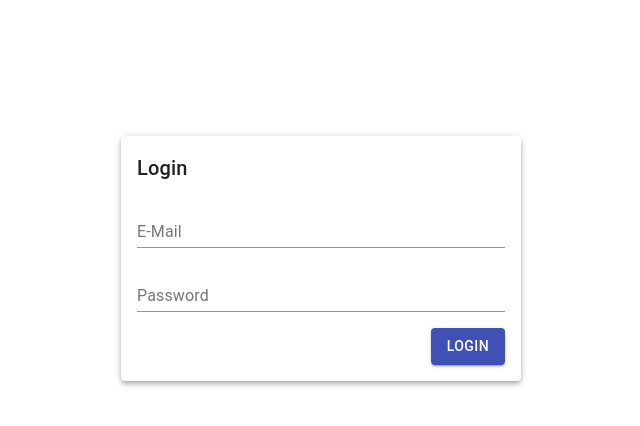
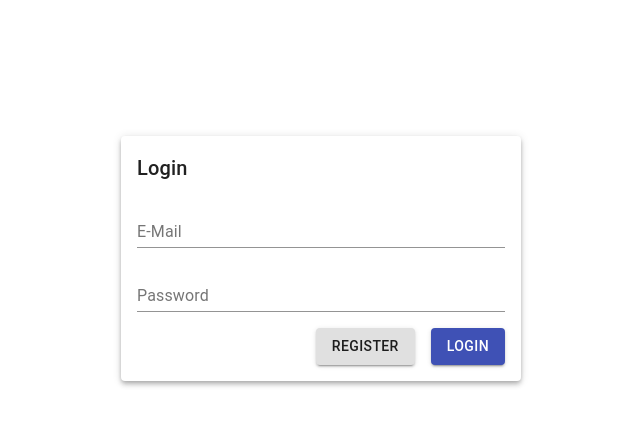
Before and after one commit to andreasbehnke/spring-authentication-jwt-react, a React (Create React App) app in the folder webclient/: page /login in a window 1280 px wide. Shown: the top 426 px of the page, without its empty margins (319-959 px from the left). Built offline with nearby package versions, Linux system fonts and the light colour scheme.

Commit message:
added navigation from login page to registration page

```diff
--- a/webclient/src/LoginForm.tsx
+++ b/webclient/src/LoginForm.tsx
@@ -1,4 +1,4 @@
-import {Button, Grid, TextField, Typography} from "@material-ui/core";
+import {Box, Button, Grid, TextField, Typography} from "@material-ui/core";
 import React, {useState} from "react";
 import axios from "axios";
 import UserAuthenticationRequest from "./UserAuthenticationRequest";
@@ -32,6 +32,10 @@ export default function LoginForm() {
             .finally(() => setSubmitting(false));
     };
 
+    const navigateToRegistration = function () {
+        history.push("/register");
+    }
+
     return (
         <Grid container spacing={2}>
             <Grid item xs={12}><Typography variant={"h6"}>Login</Typography></Grid>
@@ -55,6 +59,12 @@ export default function LoginForm() {
                 />
             </Grid>
             <Grid item container xs={12} justify={"flex-end"}>
+                <Box mr={2}>
+                    <Button
+                        variant="contained"
+                        onClick={navigateToRegistration}
+                    >Register</Button>
+                </Box>
                 <Button
                     variant="contained"
                     color="primary"
```
